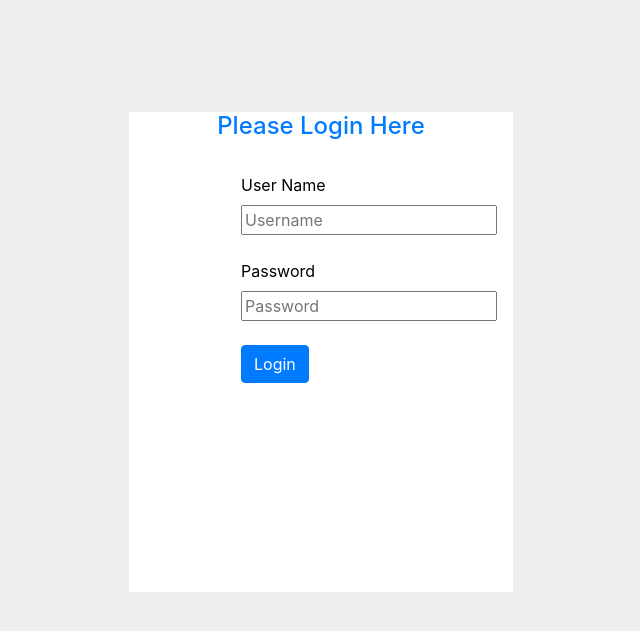
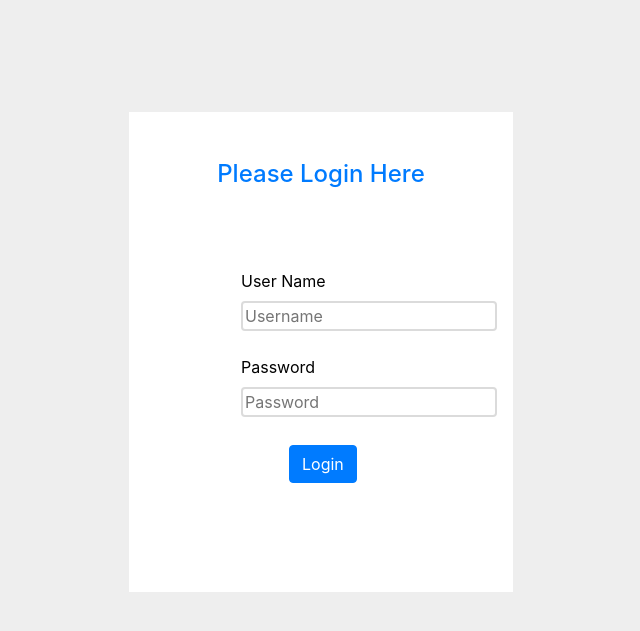
Before and after one commit to kwabenahcode/ecommerce_app, a Flask app: page /login in a window 1280 px wide. Shown: the part 56-687 px from the top of the page, without its empty margins (415-1055 px from the left). Run offline with Flask 3, Linux system fonts and the light colour scheme.

Commit message:
modified styling on Login Form

```diff
--- a/market/static/styles.css
+++ b/market/static/styles.css
@@ -27,6 +27,11 @@
     margin-top: 2rem;
 }
 
+.register-input-border{
+    border-radius: 4px 4px;
+    border: 2px solid rgb(219, 219, 219);
+}
+
 /* Stlyes for Login Page (starts here) */
 .login-form{
     background: #ffff;
@@ -38,5 +43,10 @@
 
 .login-form-sub-container{
     margin-left: 7rem;
-    margin-top: 2rem;
+    margin-top: 5rem;
 }
+
+.login-input-border{
+    border-radius: 4px 4px;
+    border: 2px solid rgb(219, 219, 219);
+}
--- a/market/templates/login.html
+++ b/market/templates/login.html
@@ -8,19 +8,19 @@
     <div class='login-form'>
         <form method='POST'>
             {{form.hidden_tag()}}
-            <h4 align='center' class='text-primary'>Please Login Here</h4>
+            <h4 align='center' class='text-primary pt-5'>Please Login Here</h4>
             <div class='login-form-sub-container'>
                 {{form.username.label()}}
                 <br />
-                {{form.username(placeholder='Username')}}
+                {{form.username(placeholder='Username', class='login-input-border')}}
                 <br />
                 <br />
                 {{form.password.label()}}
                 <br />
-                {{form.password(placeholder='Password')}}
+                {{form.password(placeholder='Password', class='login-input-border')}}
                 <br />
                 <br />
-                {{form.login(class='btn btn-primary')}}
+                {{form.login(class='btn btn-primary m-1 ml-5')}}
             </div>
         </form>
     </div>
```
Also changed, not shown: market/templates/register.html (+5 -5 lines).
